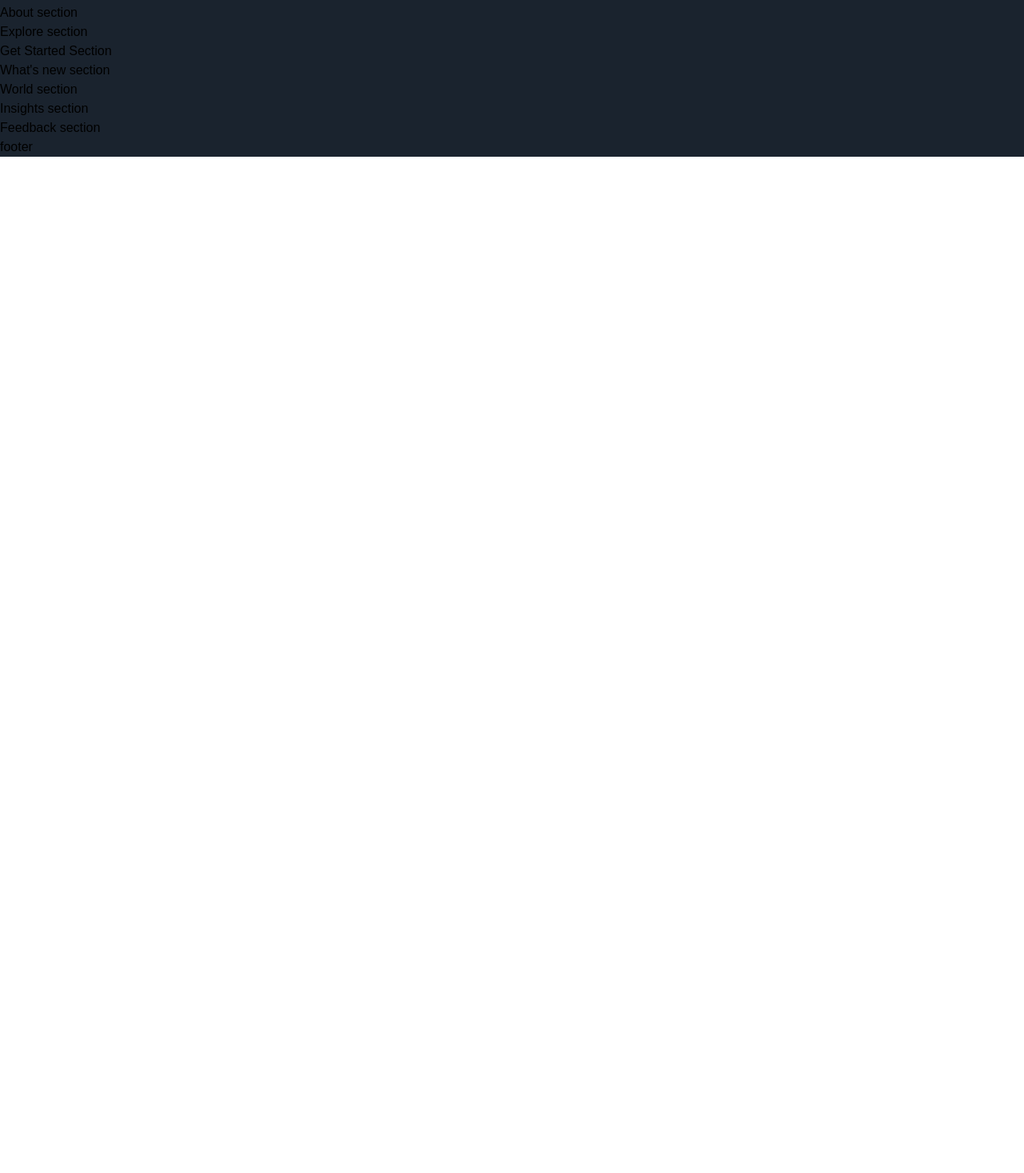
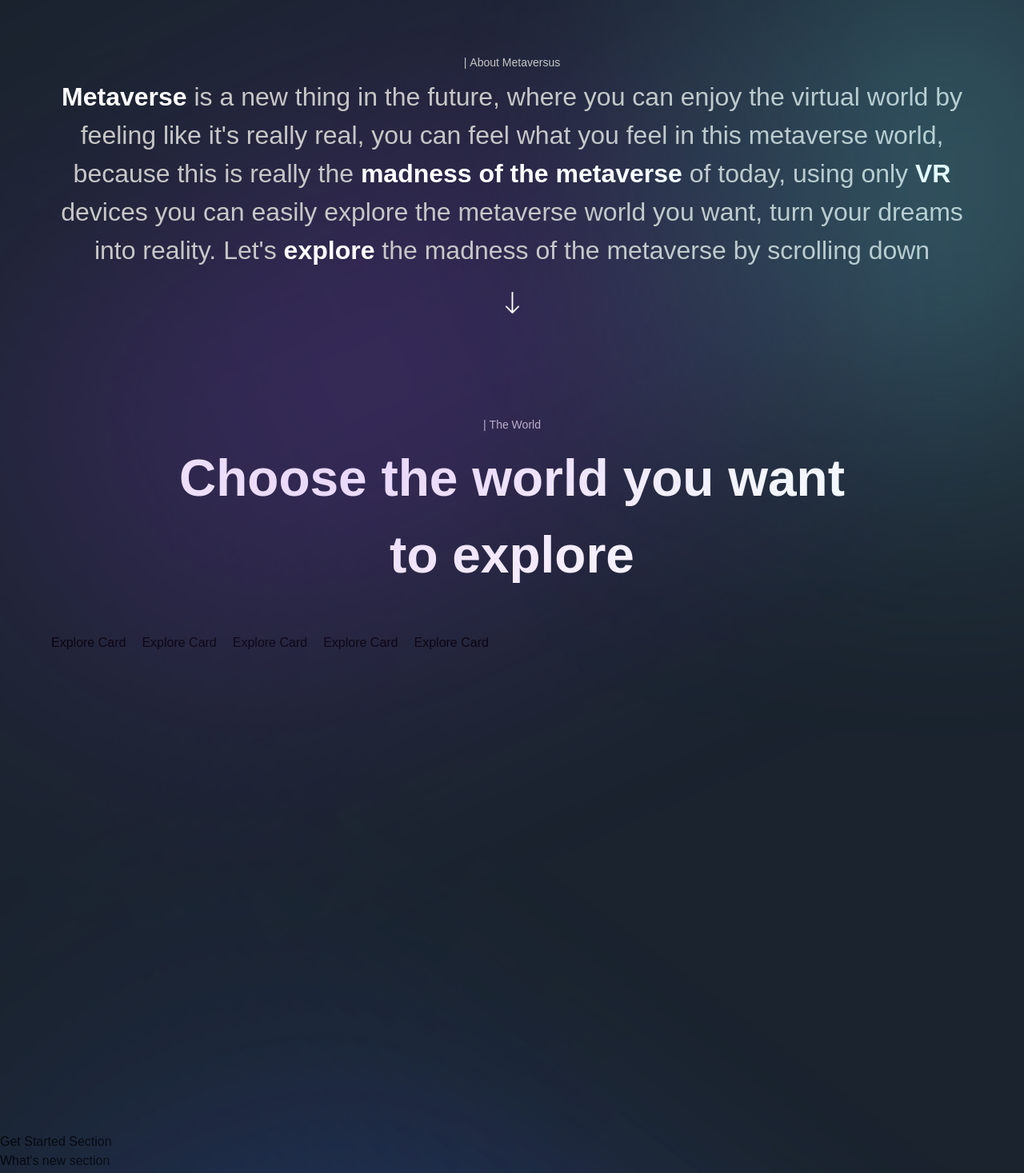
Before and after one commit to Steddyz/Metaverse-Sites-react, a Next.js app: page / in a window 1280 px wide. Shown: the part 1100-2567 px from the top of the page at 80% size. Before the commit the page ends 1296 px from the top, so only its background shows below. Built offline with nearby package versions, Linux system fonts and the light colour scheme; a web font is replaced by a local one.

Commit message:
started Explore section

```diff
--- a/app/page.js
+++ b/app/page.js
@@ -14,13 +14,22 @@
   <div className="bg-primary-black overflow-hidden">
     <Navbar />
     <Hero />
+    <div className="relative">
       <About />
+      <div className="gradient-03 z-0" />
       <Explore />
+    </div>
+    <div className="relative">
       <GetStarted />
+      <div className="gradient-04 z-0" />
       <WhatsNew />
+    </div>
     <World />
+    <div className="relative">
       <Insights />
+      <div className="gradient-04 z-0" />
       <Feedback />
+    </div>
     <Footer />
   </div>
 );
--- a/components/CustomTexts.jsx
+++ b/components/CustomTexts.jsx
@@ -1,9 +1,29 @@
-'use client';
+"use client";
 
-export const TypingText = () => (
-  <p>Typing Text</p>
+import { motion } from "framer-motion";
+import { textContainer, textVariant2 } from "../utils/motion";
+import styles from "../styles";
+
+export const TypingText = ({ title, textStyles }) => (
+  <motion.p
+    variants={textContainer}
+    className={`font-normal text-[14px] text-secondary-white ${textStyles}`}
+  >
+    {Array.from(title).map((letter, index) => (
+      <motion.span variants={textVariant2} key={index}>
+        {letter === " " ? "\u00A0" : letter}
+      </motion.span>
+    ))}
+  </motion.p>
 );
 
-export const TitleText = () => (
-  <h2>Title Text</h2>
+export const TitleText = ({ title, textStyles }) => (
+  <motion.h2
+    variants={textVariant2}
+    initial="hidden"
+    whileInView="show"
+    className={`${textStyles} mt-[8px] font-bold md:text-[64px] text-[40px] text-white`}
+  >
+    {title}
+  </motion.h2>
 );
--- a/sections/About.jsx
+++ b/sections/About.jsx
@@ -1,8 +1,51 @@
-'use client';
+"use client";
+
+import { motion } from "framer-motion";
+
+import styles from "../styles";
+import { fadeIn, staggerContainer } from "../utils/motion";
+
+import { TypingText } from "../components";
 
 const About = () => (
-  <section>
-    About section
+  <section className={`${styles.paddings} relative z-10`}>
+    <div className="gradient-02 z-0" />
+    <motion.div
+      variants={staggerContainer}
+      initial="hidden"
+      whileInView="show"
+      viewport={{ once: false, amount: 0.25 }}
+      className={`${styles.innerWidth} mx-auto ${styles.flexCenter} flex-col`}
+    >
+      <TypingText title="| About Metaversus" textStyles="text-center" />
+
+      <motion.p
+        variants={fadeIn("up", "tween", 0.2, 1)}
+        className="text-center text-secondary-white mt-[8px] font-normal sm:text-[32px] text-[20px]"
+      >
+        <span className="text-white font-extrabold"> Metaverse </span>
+        is a new thing in the future, where you can enjoy the virtual world by
+        feeling like it's really real, you can feel what you feel in this
+        metaverse world, because this is really the
+        <span className="text-white font-extrabold">
+          {" "}
+          madness of the metaverse{" "}
+        </span>
+        of today, using only
+        <span className="text-white font-extrabold"> VR </span> devices you can
+        easily explore the metaverse world you want, turn your dreams into
+        reality. Let's
+        <span className="text-white font-extrabold"> explore </span> the madness
+        of the metaverse by scrolling down
+      </motion.p>
+
+      <motion.img
+        variants={fadeIn("up", "tween", 0.3, 1)}
+        src="/arrow-down.svg"
+        alt="arrow down icon"
+        className="w-[18px] h-[28px] mt-[28px] object-contain"
+      ></motion.img>
+    </motion.div>
   </section>
 );
 
--- a/sections/Explore.jsx
+++ b/sections/Explore.jsx
@@ -1,9 +1,51 @@
-'use client';
+"use client";
 
-const Explore = () => (
-  <section>
-    Explore section
-  </section>
-);
+import { motion } from "framer-motion";
+import { useState } from "react";
+
+import styles from "../styles";
+import { staggerContainer } from "../utils/motion";
+
+import { TypingText, ExploreCard, TitleText } from "../components";
+import { exploreWorlds } from "../constants";
+
+const Explore = () => {
+  const [active, setActive] = useState("world-2");
+
+  return (
+    <section className={`${styles.paddings}`} id="explore">
+      <motion.div
+        variants={staggerContainer}
+        initial="hidden"
+        whileInView="show"
+        viewport={{ once: false, amount: 0.25 }}
+        className={`${styles.innerWidth} mx-auto flex flex-col`}
+      >
+        <TypingText title="| The World" textStyles="text-center" />
+        <TitleText
+          title={
+            <>
+              Choose the world you want <br className="md:block hidden" />
+              to explore
+            </>
+          }
+          textStyles="text-center"
+        />
+
+        <div className="flex flex-col mt-[50px] lg:flex-row min-h-[70vh] gap-5">
+          {exploreWorlds.map((world, index) => (
+            <ExploreCard
+              key={world.id}
+              {...world}
+              index={index}
+              active={active}
+              handleClick={setActive}
+            />
+          ))}
+        </div>
+      </motion.div>
+    </section>
+  );
+};
 
 export default Explore;
--- a/sections/Hero.jsx
+++ b/sections/Hero.jsx
@@ -3,12 +3,12 @@
 import { motion } from "framer-motion";
 
 import styles from "../styles";
-import { slideIn, staggetContainer, textVariant } from "../utils/motion";
+import { slideIn, staggerContainer, textVariant } from "../utils/motion";
 
 const Hero = () => (
   <section className={`${styles.yPaddings} sm:pl-16 pl-6`}>
     <motion.div
-      variants={staggetContainer}
+      variants={staggerContainer}
       initial="hidden"
       whileInView="show"
       viewport={{ once: false, amount: 0.25 }}
```
Also changed, not shown: components/ExploreCard.jsx (+2 -6 lines), utils/motion.js (+17 -17 lines). Lines whose indentation alone changed are shown as unchanged.
